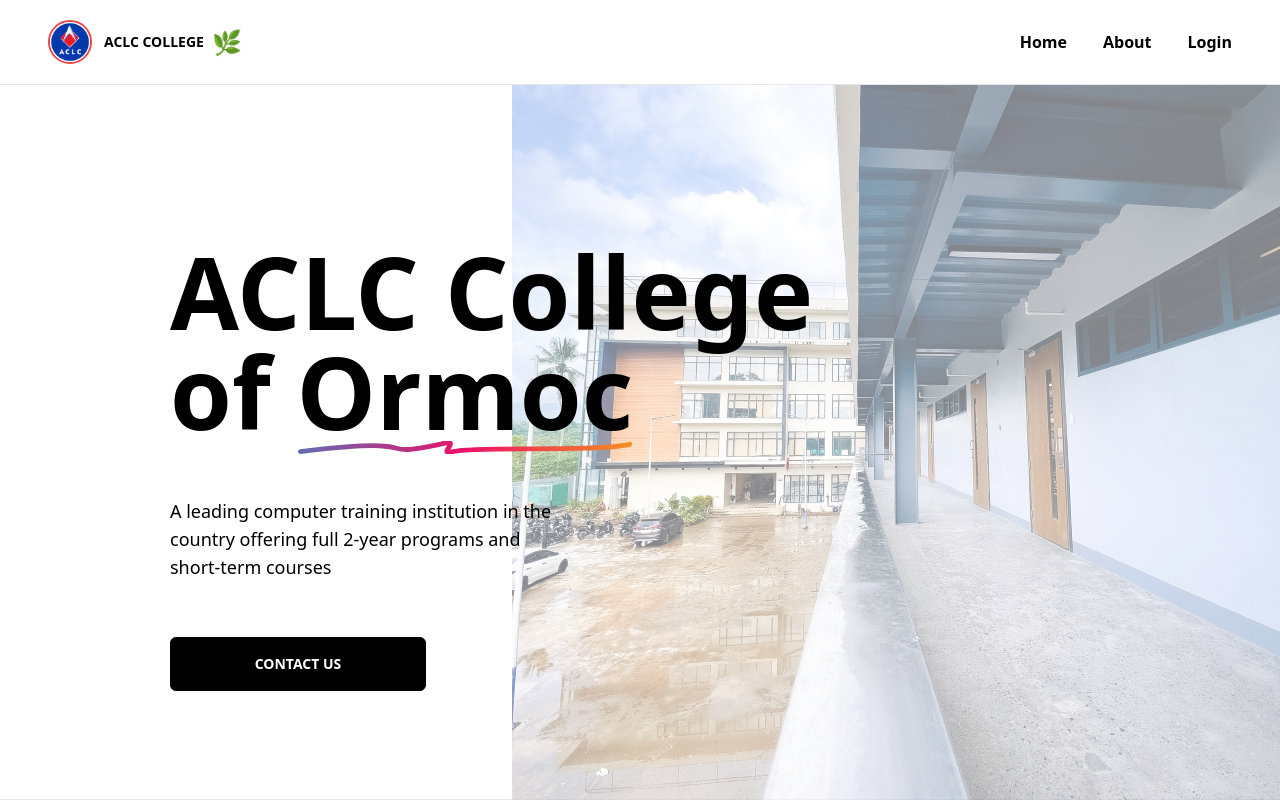
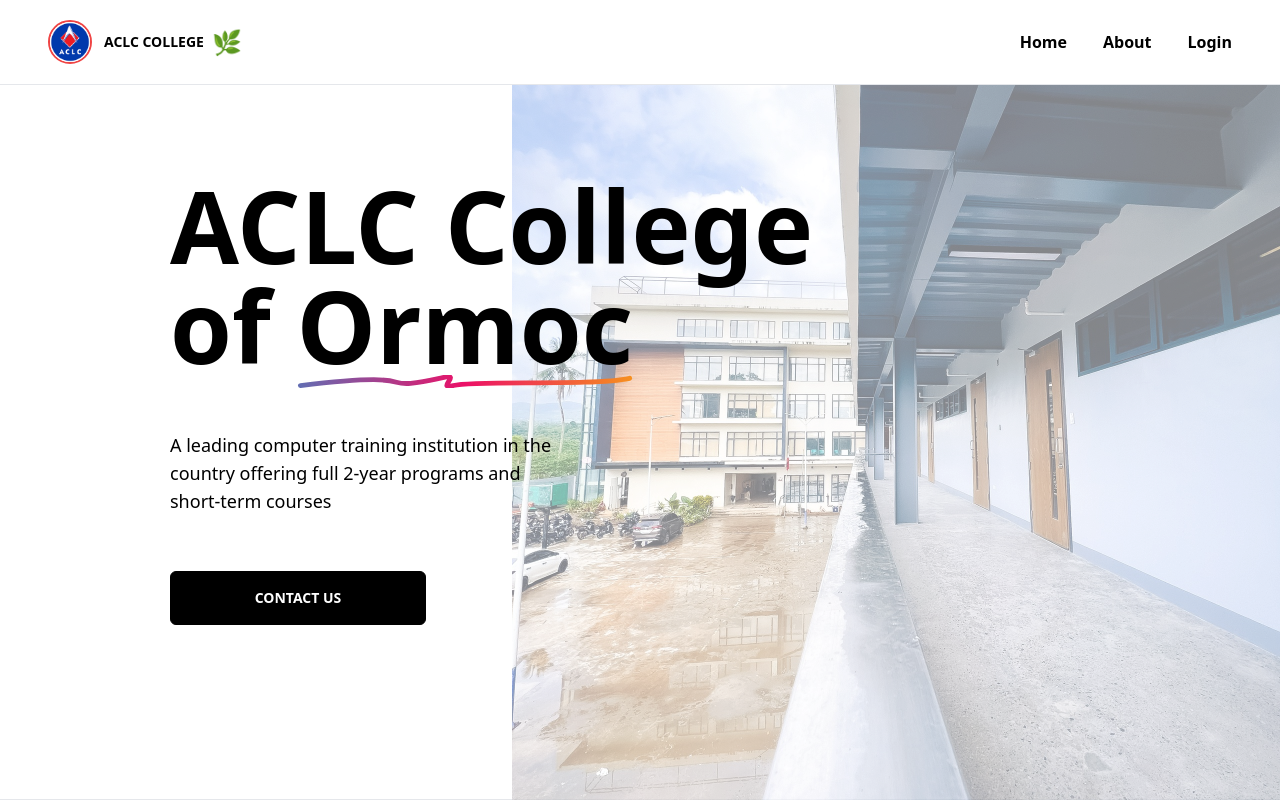
Before and after one commit to stanleygarbo/clg-super-app, a React (Vite) app in the folder frontend/: page / in a window 1280 px wide. Shown: the top 802 px of the page. Built offline with nearby package versions, Linux system fonts and the light colour scheme.

Commit message:
added styles for larger screens

```diff
--- a/frontend/src/components/home/prevHome.tsx
+++ b/frontend/src/components/home/prevHome.tsx
@@ -35,31 +35,37 @@
 
   return (
     <div className="">
-      <section className="w-full h-screen border-b flex">
-        <div className="w-full pl-[170px] z-20 mt-[241px] ">
+      <section className="w-full h-screen border-b flex items-center">
+        <div className="w-full pl-[170px] z-20 ">
+          <div className="max-w-[1800px] mx-auto">
             <h1 className="text-[100px] font-bold leading-[100px]">
               ACLC College <br /> of{" "}
               <span className="relative">
                 Ormoc
-              <img src="/line.svg" className=" absolute left-0 w-full" alt="" />
+                <img
+                  src="/line.svg"
+                  className=" absolute left-0 w-full"
+                  alt=""
+                />
               </span>
             </h1>
             {/* <div className="h-[6px] w-[140px] rounded gradient1"></div>
           <div className="ml-[120px] mt-2 h-[6px] w-[60px] rounded gradient1"></div> */}
 
             <p className="w-[400px] my-14 text-lg">
-            A leading computer training institution in the country offering full
-            2-year programs and short-term courses
+              A leading computer training institution in the country offering
+              full 2-year programs and short-term courses
             </p>
             <button className="w-64 bg-black border border-black text-white py-4 uppercase rounded-md font-bold text-sm hover:bg-white hover:text-black hover:border-black transition-colors duration-200">
               Contact us
             </button>
           </div>
+        </div>
         <div className="absolute w-[60%] z-10 right-0 h-screen bg-[url('/aclc-bldg.jpg')] bg-center bg-cover opacity-70">
           <div className="absolute w-full h-full bg-white opacity-30"></div>
         </div>
       </section>
-      <div className="relative w-full m-auto grid grid-cols-2">
+      <div className="relative max-w-[1600px] m-auto grid grid-cols-2">
         <div className="pb-5 pt-20 relative">
           <h1 className="text-3xl  font-bold flex items-center">
             <div className="w-32 h-1 bg-black mr-4"></div>
```
Lines whose indentation alone changed are shown as unchanged.
